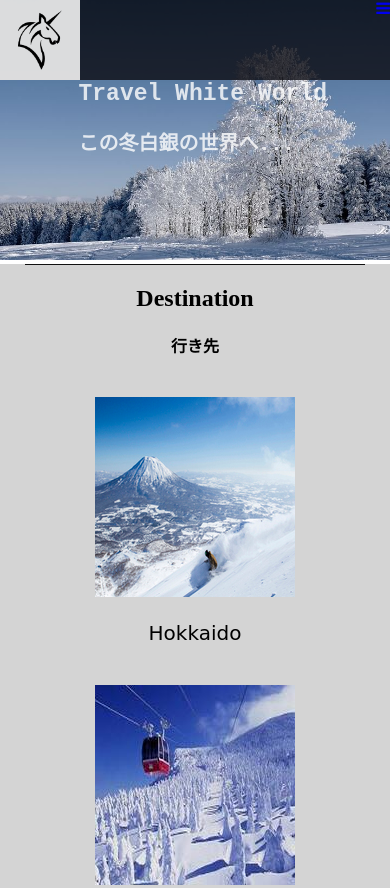
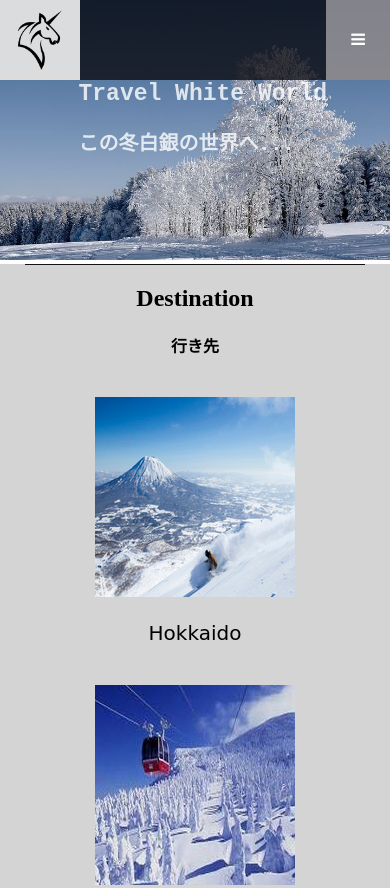
Before and after one commit to yamanetakehiro/github.io, a plain HTML site: page index.html in a window 390 px wide. Shown: the top 888 px of the page. Drawn offline with Linux system fonts and the light colour scheme.

Commit message:
Update responsive.css

```diff
--- a/responsive.css
+++ b/responsive.css
@@ -60,8 +60,14 @@
         display: none;
     }
 
-    .icon{
+     .icon{
         display: block;
+        line-height: 80px;
+        padding: 0 25px;
+        color: white;
+        display: block;
+        transition: all 0.5s;
+        background-color: rgba(241, 236, 236, 0.5);
     }
 
 }
```
